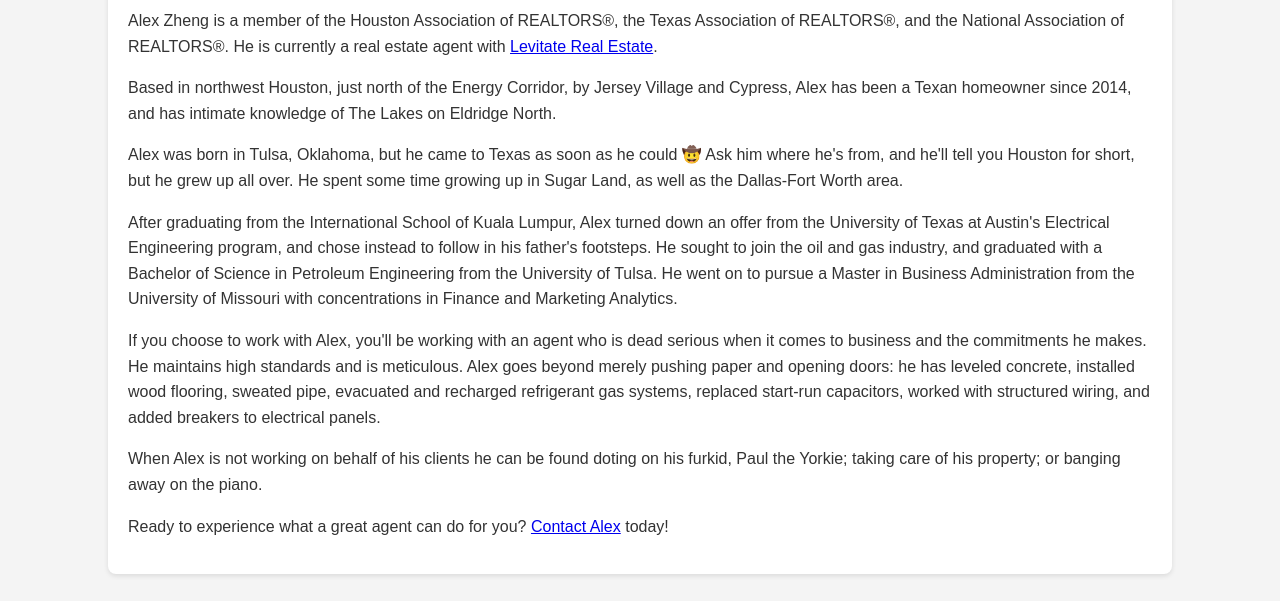
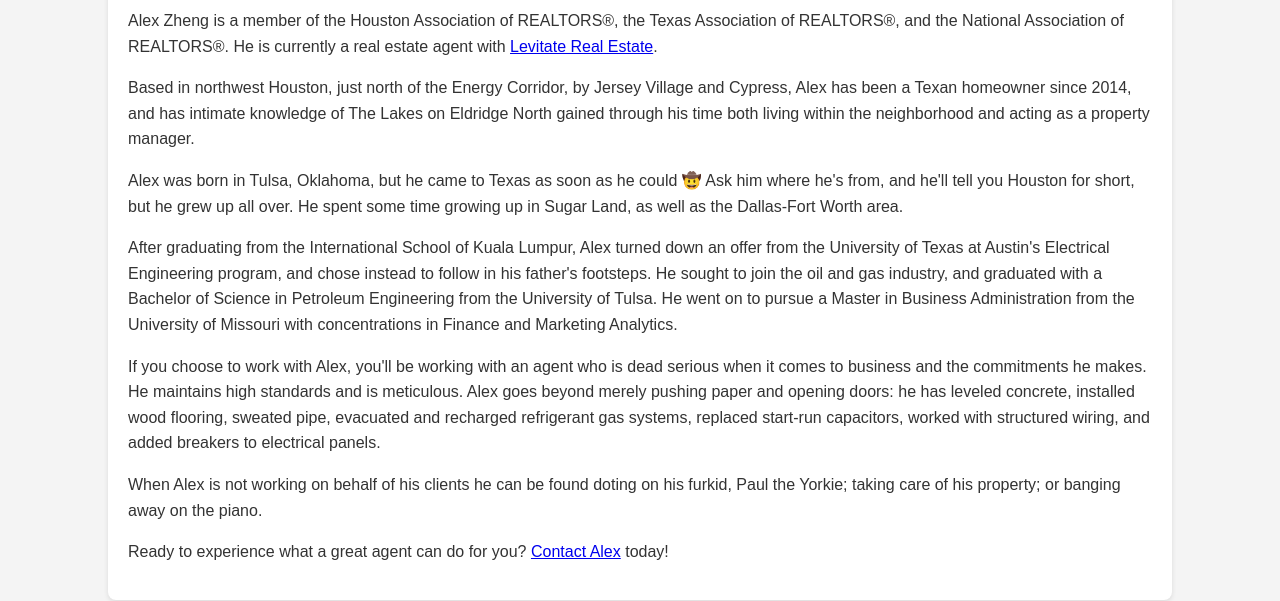
Before and after one commit to AlexZhengREALTOR/alexzhengrealtor, a plain HTML site: page index.html in a window 1280 px wide. Shown: the part 206-807 px from the top of the page. Drawn offline with Linux system fonts and the light colour scheme.

Commit message:
Update index.html

```diff
--- a/index.html
+++ b/index.html
@@ -37,7 +37,7 @@
                 Alex Zheng is a member of the Houston Association of REALTORS®, the Texas Association of REALTORS®, and the National Association of REALTORS®. He is currently a real estate agent with <a href="https://alexzheng.levitaterealestate.com" target="_blank">Levitate Real Estate</a>.
             </p>
             <p>
-                Based in northwest Houston, just north of the Energy Corridor, by Jersey Village and Cypress, Alex has been a Texan homeowner since 2014, and has intimate knowledge of The Lakes on Eldridge North.
+                Based in northwest Houston, just north of the Energy Corridor, by Jersey Village and Cypress, Alex has been a Texan homeowner since 2014, and has intimate knowledge of The Lakes on Eldridge North gained through his time both living within the neighborhood and acting as a property manager.
             </p>
             <p>
                 Alex was born in Tulsa, Oklahoma, but he came to Texas as soon as he could 🤠 Ask him where he's from, and he'll tell you Houston for short, but he grew up all over. He spent some time growing up in Sugar Land, as well as the Dallas-Fort Worth area.
```
